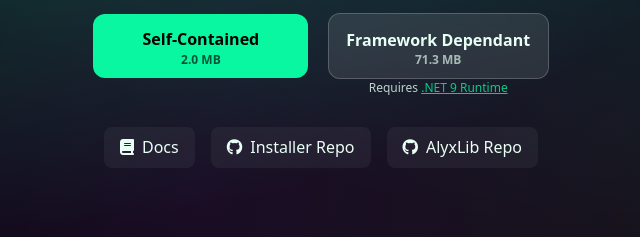
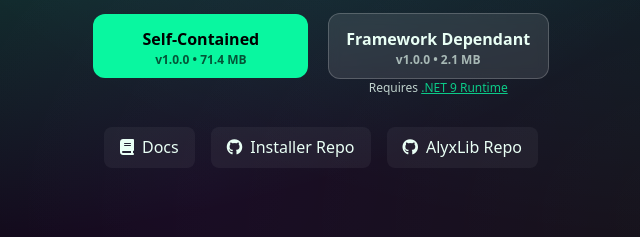
Before and after one commit to FrostSource/AlyxLibInstaller, a plain HTML site: page docs/index.html in a window 1280 px wide. Shown: the part 463-700 px from the top of the page, 319-959 px from the left. Drawn offline with Linux system fonts and the light colour scheme.

Commit message:
update page

```diff
--- a/docs/index.html
+++ b/docs/index.html
@@ -23,16 +23,16 @@
 
   <div class="buttons">
 
-    <a href="your-app-download-link" class="button primary">
+    <a href="your-app-download-link" class="button primary" id="sc-download">
       <span class="label">Self-Contained</span>
-      <span class="download-size" id="self-contained-size"></span>
+      <span class="download-size" id="sc-info"></span>
     </a>
 
     <div class="secondary-column">
 
-      <a href="your-framework-dependent-app-link" class="button secondary">
+      <a href="your-framework-dependent-app-link" class="button secondary" id="fd-download">
         <span class="label"></span>Framework Dependant</span>
-        <span class="download-size" id="framework-dependent-size"></span>
+        <span class="download-size" id="fd-info"></span>
       </a>
 
       <p class="note">
--- a/docs/script.js
+++ b/docs/script.js
@@ -1,12 +1,53 @@
+const fdBtn = document.getElementById('fd-download');
+const scBtn = document.getElementById('sc-download');
+const fdInfo = document.getElementById('fd-info');
+const scInfo = document.getElementById('sc-info');
+
+// fallback links in case fetch or JSON parsing fails
+const fallback = {
+  sc: 'https://github.com/FrostSource/AlyxLibInstaller/releases/latest/download/AlyxLibInstaller-SC.exe',
+  fd: 'https://github.com/FrostSource/AlyxLibInstaller/releases/latest/download/AlyxLibInstaller-FD.exe',
+};
+
+// a tiny helper to format file size nicely
+const formatMB = b => (b / 1e6).toFixed(1) + ' MB';
+
 fetch('sizes.json')
-  .then(r => r.json())
+  .then(r => {
+    if (!r.ok) throw new Error('network');
+    return r.json();
+  })
   .then(data => {
-    const minMB = (data.min_size / 1e6).toFixed(1);
-    const maxMB = (data.max_size / 1e6).toFixed(1);
+    // Find the matching files
+    const sc = data.files.find(f => /(sc)|(selfcontained)/i.test(f.name));
+    const fd = data.files.find(f => /(fd)|(frameworkdependent)/i.test(f.name));
 
-    document.getElementById('self-contained-size').textContent =
-      `${minMB} MB`;
+    if (sc) {
+      scBtn.href = sc.url;
+      scInfo.textContent = `${data.version} • ${formatMB(sc.size)}`;
+    }
+    else {
+      scBtn.href = fallback.sc;
+      scInfo.textContent = `${data.version} • ${formatMB(data.max_size)}`;
+    }
 
-    document.getElementById('framework-dependent-size').textContent =
-      `${maxMB} MB`;
+    // Update button links
+    if (fd) {
+      fdBtn.href = fd.url;
+      fdInfo.textContent = `${data.version} • ${formatMB(fd.size)}`;
+    }
+    else {
+      fdBtn.href = fallback.fd;
+      fdInfo.textContent = `${data.version} • ${formatMB(data.max_size)}`;
+    }
+  })
+  .catch(err => {
+    console.error('Failed to load sizes.json', err);
+
+    // fallback links
+    scBtn.href = fallback.sc;
+    fdBtn.href = fallback.fd;
+
+    scInfo.textContent = "latest version";
+    fdInfo.textContent = "latest version";
   });
--- a/docs/sizes.json
+++ b/docs/sizes.json
@@ -1,8 +1,17 @@
 {
-  "min_size": 2048000,
-  "max_size": 71254000,
+  "version": "v1.0.0",
+  "min_size": 2063488,
+  "max_size": 71429632,
   "files": [
-    {"name": "myapp-sc.exe", "size": 71254000},
-    {"name": "myapp-fd.exe", "size": 2048000}
+    {
+      "name": "AlyxLibInstaller-FD.exe",
+      "size": 2063488,
+      "url": "https://github.com/FrostSource/AlyxLibInstaller/releases/download/v1.0.0/AlyxLibInstaller-FD.exe"
+    },
+    {
+      "name": "AlyxLibInstaller-SC.exe",
+      "size": 71429632,
+      "url": "https://github.com/FrostSource/AlyxLibInstaller/releases/download/v1.0.0/AlyxLibInstaller-SC.exe"
+    }
   ]
 }
```
